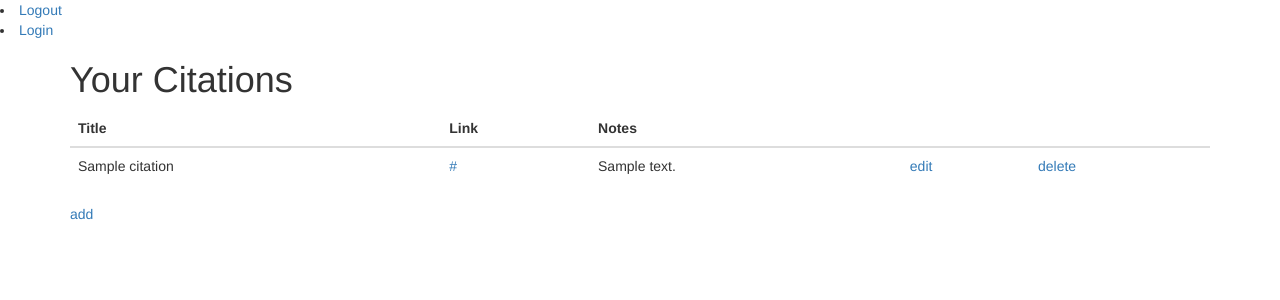
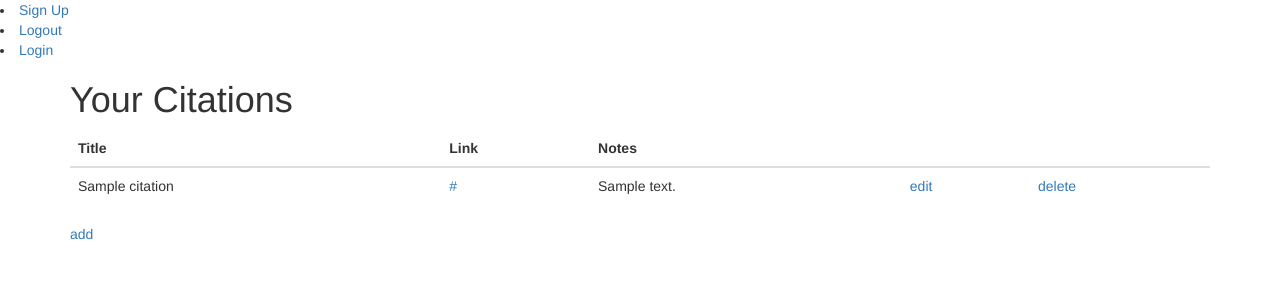
Before and after one commit to skulitom/Web-application-Group-O, a Django app: template groupo/templates/groupo/citations_list.html in a window 1280 px wide. Shown: the top 300 px of the page. Run offline with Django 3.2, Linux system fonts and the light colour scheme; the template is opened without the code that fills it: most values are stand-ins (such as "Sample title", 1, 10 or a date in 2020); some libraries are stand-ins or nearby versions.

Commit message:
Update base.html

```diff
--- a/groupo/templates/groupo/base.html
+++ b/groupo/templates/groupo/base.html
@@ -11,6 +11,7 @@
     <script src="https://ajax.googleapis.com/ajax/libs/jquery/3.1.1/jquery.min.js"></script>
   </head>
   <body>
+    <li><a href="/register/">Sign Up</a></li>
     <li><a href="/logout/">Logout</a></li>
     <li><a href="/login/">Login</a></li>
     {% block content %}
```
